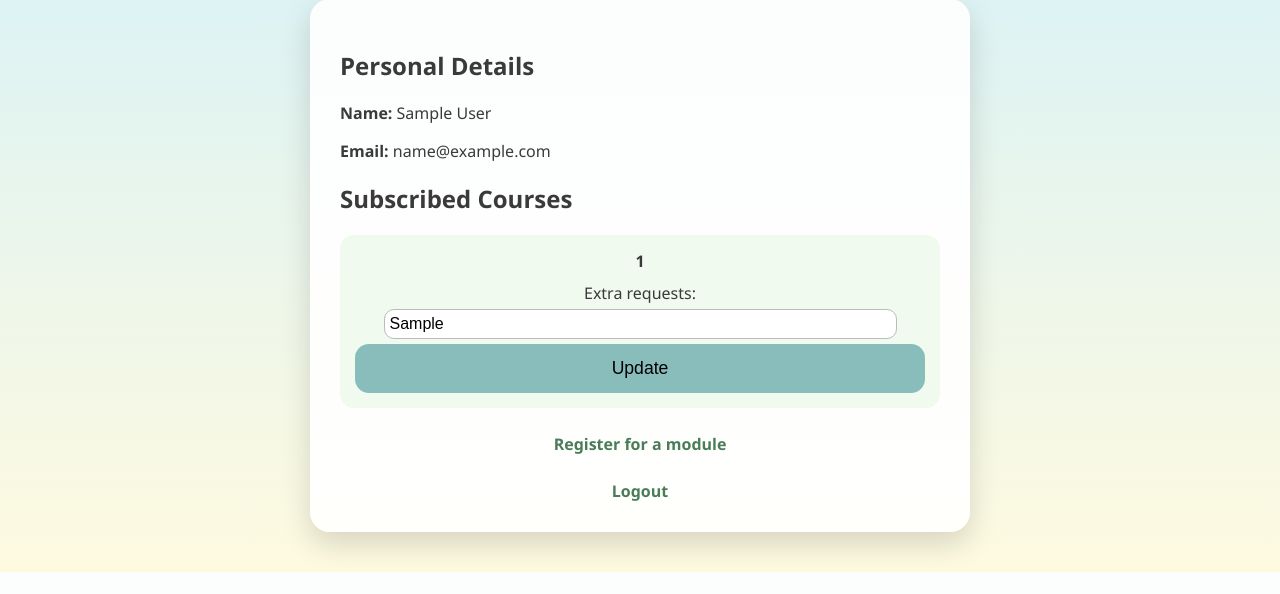
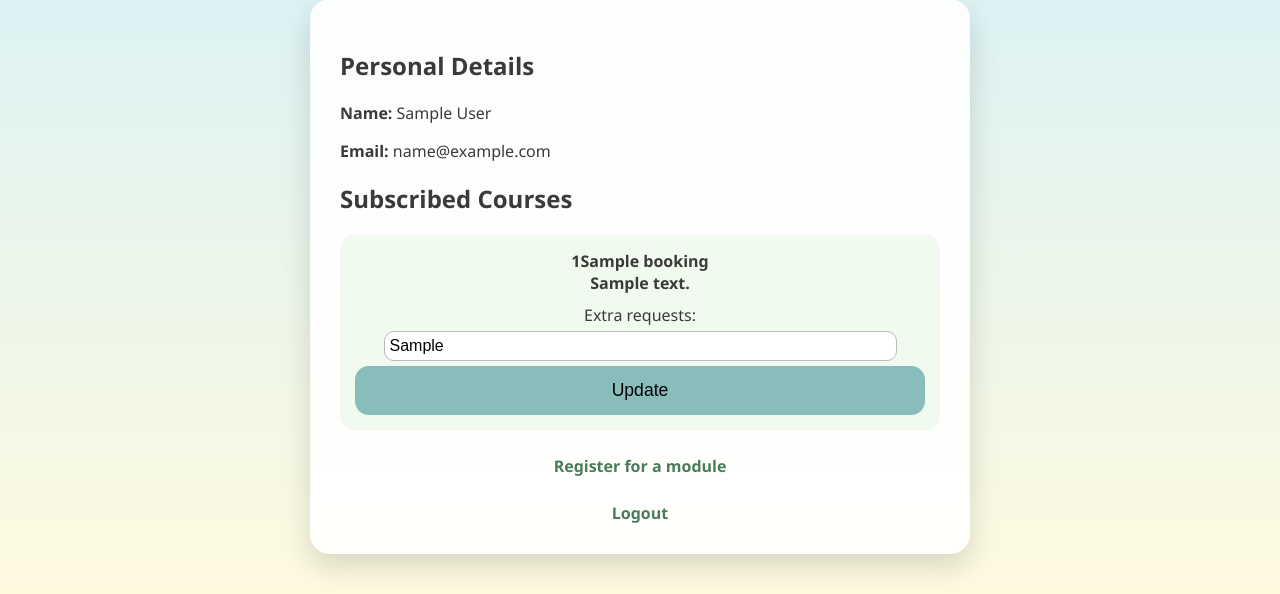
Before and after one commit to abbiec123456/Ghibli-Movie, a Flask app: page /dashboard in a window 1280 px wide. Shown: the part 277-871 px from the top of the page. Before the commit the page ends 849 px from the top, so only its background shows below. Run offline with Flask 3, Linux system fonts and the light colour scheme; the visitor is signed in with stand-in values (Sample User, id 1); a database or web service that is not in the repository returns one stand-in record (values such as "Sample title"); parts of the project's set-up code (start-up, migrations or seed data) failed here and were passed over; some libraries are stand-ins or nearby versions.

Commit message:
modify dashboard db read courses

```diff
--- a/app.py
+++ b/app.py
@@ -213,9 +213,16 @@ def customer_dashboard():
     cursor = db.cursor()
     # set query for join booking customerid against customers table
     query = """
-    SELECT b.booking_id, b.course_id, b.nice_to_have_requests, b.status
+    SELECT
+        b.booking_id,
+        b.course_id,
+        b.nice_to_have_requests,
+        b.status,
+        co.course_name,
+        co.description
     FROM bookings b
     JOIN customers c ON b.customer_id = c.customer_id
+    JOIN courses co ON b.course_id = co.course_id
     WHERE c.email = %s
     """
     # execute and get rows
@@ -227,10 +234,14 @@ def customer_dashboard():
     for row in rows:
         user_bookings.append({
             "booking_id": row[0],
-            "course": row[1],               # Mapping course_id
-            "extra": row[2],                # Mapping nice_to_have_requests
+            "course_id": row[1],
+            "course": row[4],               # course_name from courses table
+            "description": row[5],          # course description
+            "extra": row[2],                # nice_to_have_requests
             "status": row[3]
         })
+    cursor.close()
+    db.close()
 
     return render_template(
         "customer_dashboard.html",
--- a/templates/customer_dashboard.html
+++ b/templates/customer_dashboard.html
@@ -27,7 +27,8 @@
         {% if bookings %}
             {% for booking in bookings %}
                 <div class="booking">
-                    <strong>{{ booking.course }}</strong><br>
+                    <strong>{{ booking.course_id }}</strong><strong>{{ booking.course }}</strong><br>
+                    <strong>{{ booking.description }}</strong>
                     <form method="POST" style="margin-top:10px;">
                         <input type="hidden" name="csrf_token" value="{{ csrf_token() }}"/>
                         <label>Extra requests:</label><br>
```
